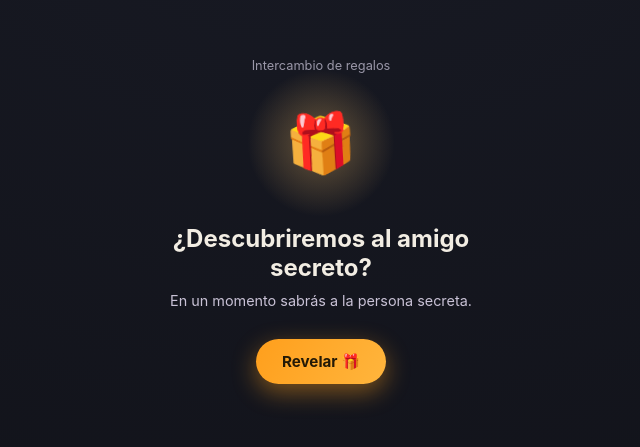
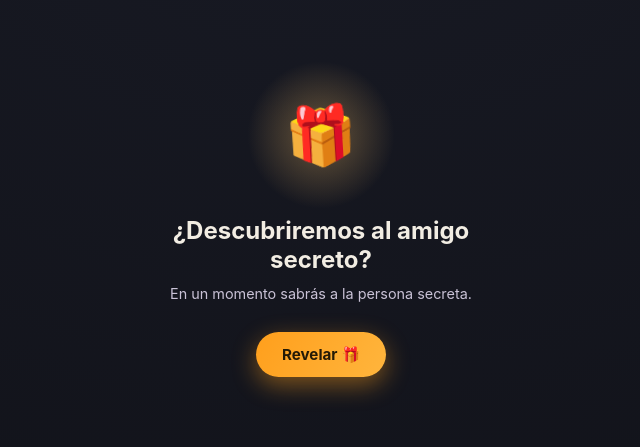
Before and after one commit to sanchezjesusmanuel71-hue/Tarjeta-Amigo-Secreto, a plain HTML site: page index.html in a window 1280 px wide. Shown: the part 179-626 px from the top of the page, without its empty margins (319-959 px from the left). Drawn offline with Linux system fonts and the light colour scheme.

Commit message:
Update index.html

```diff
--- a/index.html
+++ b/index.html
@@ -14,7 +14,6 @@
 
 
   <section class="pagina pagina-1">
-    <div class="etiqueta">Intercambio de regalos</div>
 
     <div class="icono-envoltorio">
       <div class="icono-brillo"></div>
@@ -29,7 +28,6 @@
 
 
   <section class="pagina pagina-2">
-    <div class="etiqueta">Intercambio de regalos</div>
     <h1 class="titulo titulo-pequeño">Toca la caja y descubre el nombre de la persona secreta</h1>
 
     <input type="checkbox" id="abrir" class="oculto">
```
